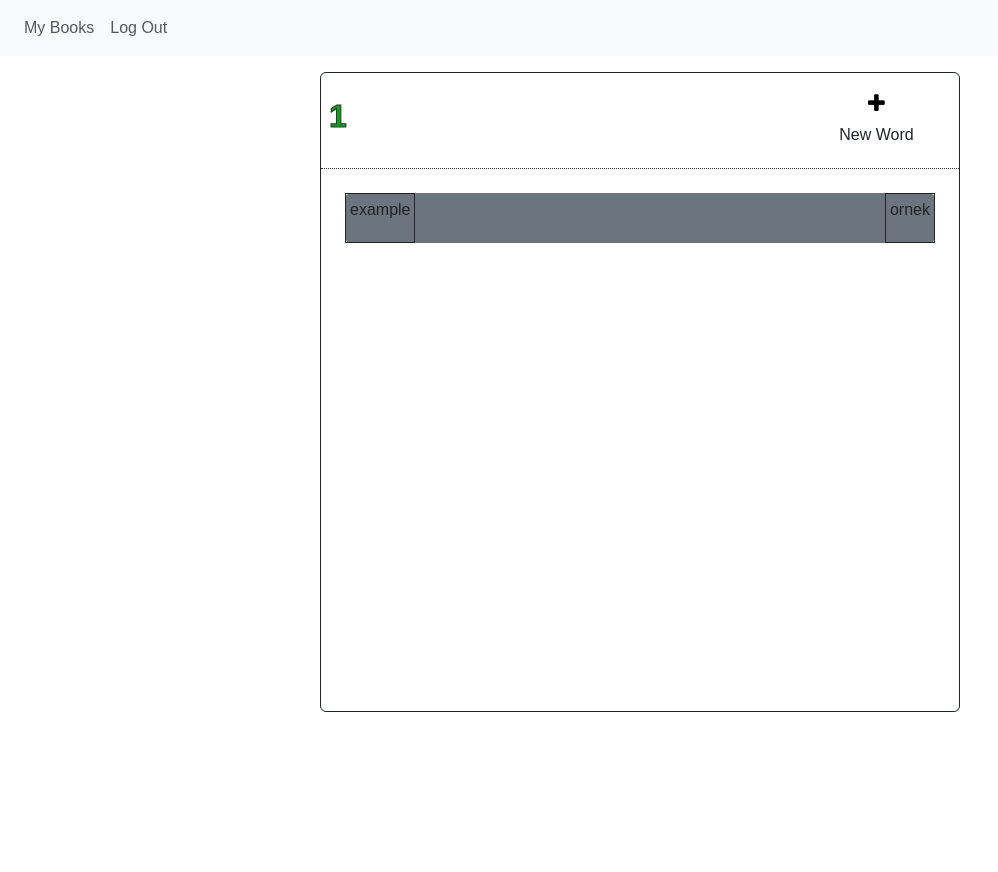
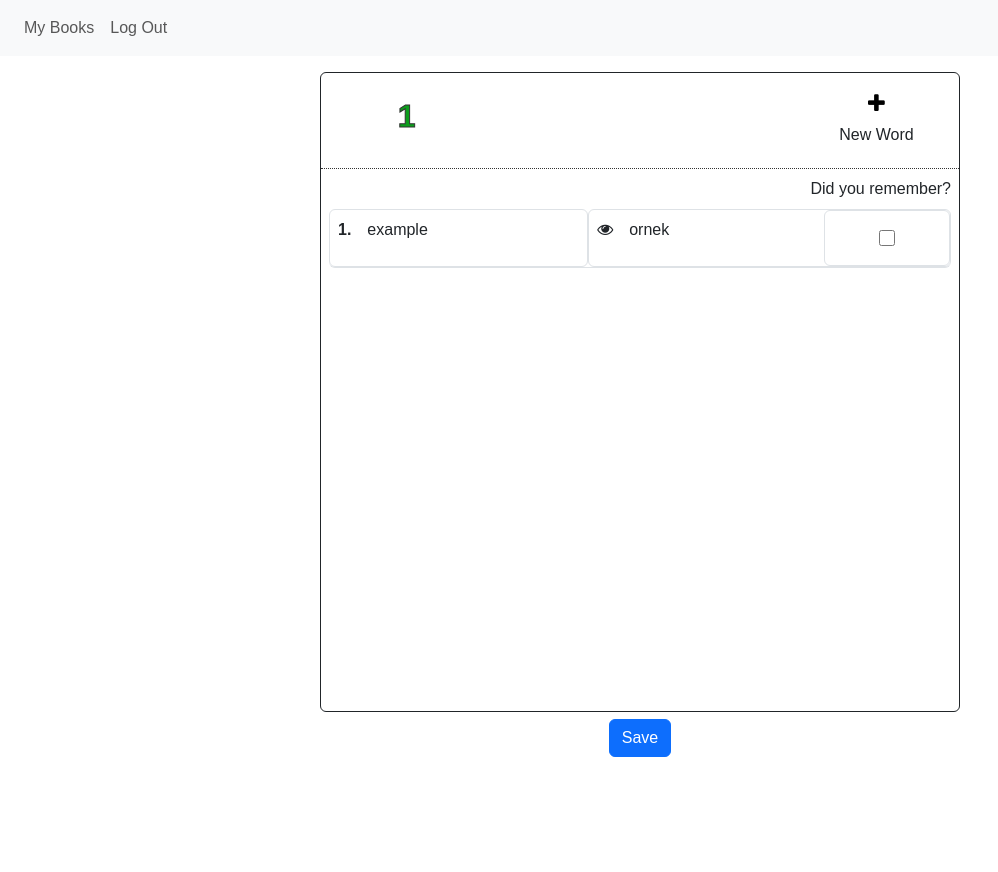
Before and after one commit to recepcanakdemir/Golden-Book, a Django app: a page that uses book/templates/book/page.html in a window 1280 px wide. Shown: the whole page, without its empty margins (0-998 px from the left). Run offline with Django 4.2, Linux system fonts and the light colour scheme; a user stored in the database is signed in; data comes from the database, SQL or seed files in the repository; both versions use the stored data as it was after the commit.

Commit message:
some page detailing and save point for new feature

```diff
--- a/book/models.py
+++ b/book/models.py
@@ -44,6 +44,7 @@ class Word(models.Model):
     word = models.CharField(max_length=200, null = True)
     meaning = models.CharField(max_length=200, null=True)
     page = models.ForeignKey(Page, on_delete=models.CASCADE, null = False,  related_name="page")
+    remembered = models.BooleanField(default=False)
 
     def __str__(self):
         return self.word
--- a/book/static/book/main.css
+++ b/book/static/book/main.css
@@ -1,6 +1,6 @@
 body{
     font-family: sans-serif;
-    overflow: hidden;
+    overflow-x: hidden;
     height: 100vh;
     width: 100vw;
 }
@@ -128,3 +128,20 @@ body{
 #op-6{background:black;color: white;}
 #op-7{background:#A303A0;color: white;}
 #op-8{background:#FC59D3;color: white;}
+
+/* Page Detail */
+
+#word-checkbox{
+  width: 70%;
+}
+#remember-checkbox{
+  width: 1rem;
+}
+#checkbox-container{
+  width: 35%;
+}
+#all-words{
+  height: 85%;
+  overflow-y: auto;
+  overflow-x:hidden;
+}
--- a/book/templates/book/page.html
+++ b/book/templates/book/page.html
@@ -5,10 +5,9 @@
 {{book.name|json_script:"book_name" }}
 <div id="page-container" class="rounded">
     <div id="inner-container" class="w-50 h-100 m-auto border border-dark rounded mt-3">
-
         <div id="title" class="" style="color:{{book.cover_color}}">
             <div class="d-flex justify-content-between w-100 p-2">
-                <div class="ml-3">
+                <div class="w-25">
                     <h1 id ="page-title" class="text-center fs-2 fw-bold mt-3">{{page.number}}</h1>
                 </div>
                 <div class="m-1 d-flex row justify-content-center">
@@ -18,19 +17,32 @@
             </div>
         </div>
 
-        <div class="rounded-bottom w-100 p-4">
+        <div id="all-words">
+
+            <p id="remember-question" class="text-end m-2">Did you remember?</p>
             {% for word in words %}
-            <div id="word-meaning" class="d-flex justify-content-between w-100 bg-secondary rounded">
-
-                <div class="border border-dark" >
-                    <p class="p-1">{{word.word}}</p>
+                <div id="word-meaning" class="d-flex m-2 border-bottom justify-content-between rounded">
+                    <div class="w-50 border d-flex rounded" >
+                        <p class="p-2 fw-bold">1.</p>
+                        <p class="p-2">{{word.word}}</p>
+                    </div>
+                    <div id="word-checkbox" class="border d-flex justify-content-between rounded">
+                        <div class="d-flex w-50">
+                            <div class="m-2 d-none"><i class="fa fa-eye-slash" aria-hidden="true"></i></div>
+                            <div class="m-2"><i class="fa fa-eye" aria-hidden="true"></i></div>
+                            <div class="">
+                                <p class="p-2 text-right">{{word.meaning}}</p>
+                            </div>
+                        </div>
+                        <div id="checkbox-container" class="d-flex justify-content-center border rounded">
+                            <input id="remember-checkbox" class="text-center" type="checkbox">
+                        </div>
+                    </div>
                 </div>
-                <div class="border border-dark">
-                    <p class="p-1">{{word.meaning}}</p>
-                </div>
-
-            </div>
             {% endfor %}
+        </div>
+        <div class="w-100 d-flex justify-content-center">
+            <div class="btn btn-primary m-2">Save</div>
         </div>
     </div>
 </div>
```
Also changed, not shown: book/migrations/0007_word_remembered.py (added), db.sqlite3.
